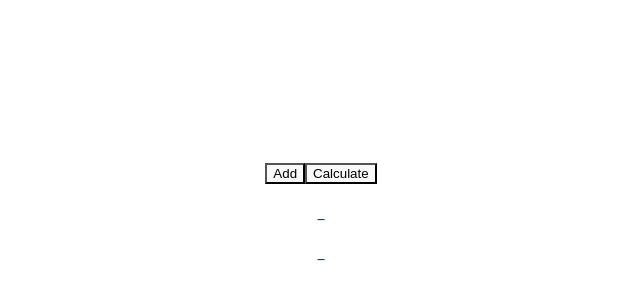
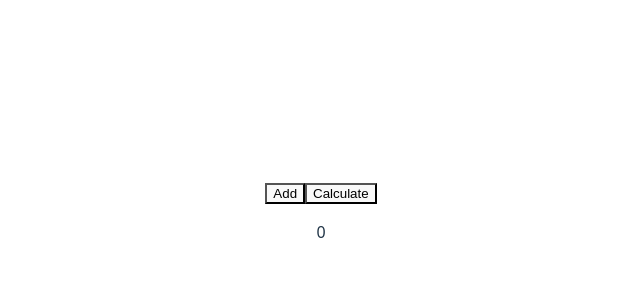
Before and after one commit to mstop4/blue-prince-calculator, a React (Vite) app: page / in a window 1280 px wide. Shown: the part 180-480 px from the top of the page, without its empty margins (319-959 px from the left). Built offline with nearby package versions, Linux system fonts and the light colour scheme.

Commit message:
refactor code to use native stores and reducers instead of zustand

```diff
--- a/package.json
+++ b/package.json
@@ -13,8 +13,7 @@
   },
   "dependencies": {
     "react": "^19.1.1",
-    "react-dom": "^19.1.1",
-    "zustand": "^5.0.7"
+    "react-dom": "^19.1.1"
   },
   "devDependencies": {
     "@eslint/js": "^9.32.0",
--- a/src/App.tsx
+++ b/src/App.tsx
@@ -1,25 +1,21 @@
 import './App.css';
-import { useState } from 'react';
-import { useCalculator } from './store/calculatorStore';
+import { useState, useEffect } from 'react';
+import { useCalculator } from './calculator/useCalculator';
 
 function App() {
-  const [commandDisplay, setCommandDisplay] = useState('_');
-  const [resultDisplay, setResultDisplay] = useState('_');
-  const addCommand = useCalculator((state) => state.addCommand);
+  const { state, add, calculate, commandDisplay } = useCalculator();
+  const [resultDisplay, setResultDisplay] = useState('0');
+
+  useEffect(() => {
+    setResultDisplay(state.result.toString());
+  }, [state.result]);
 
   const handleAddClick = () => {
-    addCommand(8);
-    const { commands } = useCalculator.getState();
-    setCommandDisplay(
-      commands.reduce((total, command) => `${total}${command.toString()} `, '')
-    );
+    add(8);
   };
 
   const handleCalculateClick = () => {
-    const { commands } = useCalculator.getState();
-    console.log(commands);
-    const result = commands.reduce((total, command) => total + command, 0);
-    setResultDisplay(result.toString());
+    calculate();
   };
 
   return (
--- /dev/null
+++ b/src/calculator/useCalculator.tsx
@@ -0,0 +1,59 @@
+import { useReducer } from 'react';
+import type {
+  CalculatorAction,
+  CalculatorState,
+  ICalculator,
+} from './useCalculator.types';
+
+const calculatorReducer = (
+  state: CalculatorState,
+  action: CalculatorAction
+): CalculatorState => {
+  switch (action.type) {
+    case 'add':
+      return {
+        ...state,
+        commands: [...state.commands, action.value],
+      };
+
+    case 'calculate':
+      return {
+        ...state,
+        result: state.commands.reduce((total, command) => total + command, 0),
+      };
+
+    case 'clear':
+      return {
+        commands: [],
+        result: 0,
+      };
+
+    default:
+      return state;
+  }
+};
+
+export const useCalculator = (
+  initialState: Array<number> = []
+): ICalculator => {
+  const [state, dispatch] = useReducer(calculatorReducer, {
+    commands: initialState,
+    result: 0,
+  });
+
+  const add = (value: number) => dispatch({ type: 'add', value });
+  const clear = () => dispatch({ type: 'clear' });
+  const calculate = () => dispatch({ type: 'calculate' });
+  const commandDisplay = state.commands.reduce(
+    (total, command) => `${total}${command} `,
+    ''
+  );
+
+  return {
+    state,
+    add,
+    clear,
+    calculate,
+    commandDisplay,
+  };
+};
--- a/src/store/calculatorStore.ts
+++ /dev/null
@@ -1,31 +0,0 @@
-import { create } from 'zustand';
-
-interface CalculatorState {
-  commands: Array<number>;
-  addCommand: (value: number) => void;
-  deleteCommand: () => void;
-}
-
-export const useCalculator = create<CalculatorState>((set) => ({
-  commands: [],
-
-  addCommand: (value) =>
-    set((state) => {
-      const newCommands = [...state.commands];
-      newCommands.push(value);
-
-      return {
-        commands: newCommands,
-      };
-    }),
-
-  deleteCommand: () =>
-    set((state) => {
-      const newCommands = [...state.commands];
-      newCommands.pop();
-
-      return {
-        commands: newCommands,
-      };
-    }),
-}));
```
Also changed, not shown: src/calculator/useCalculator.types.ts (added, +24 -0 lines), 1 other file (tests, documents, lock files or other folders).
